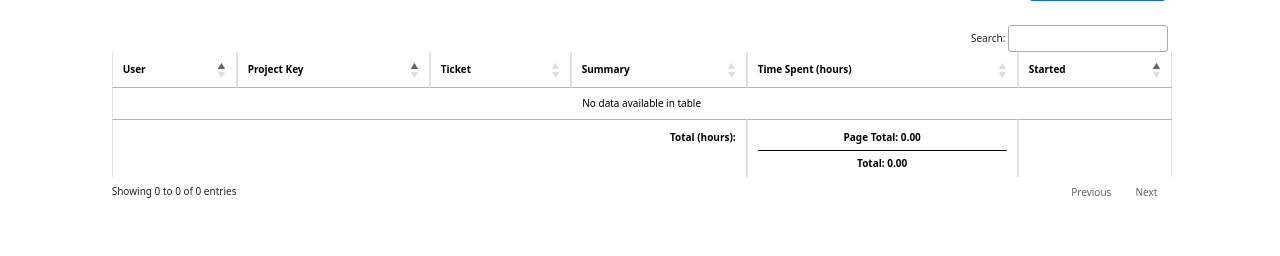
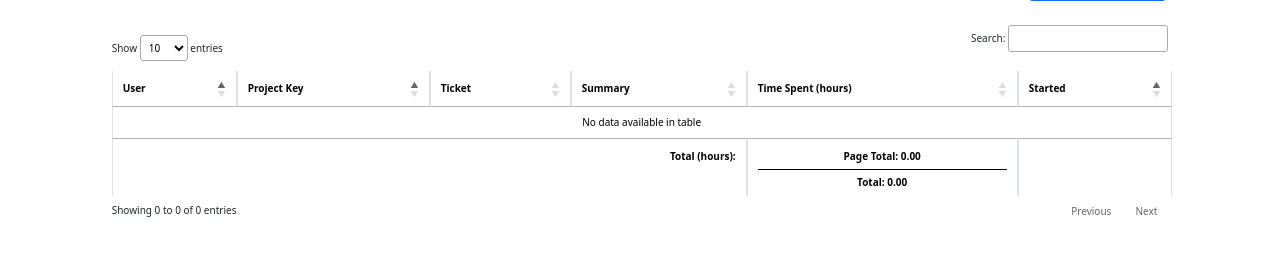
Before and after one commit to dhaval-joshi/jira-worklog-extractor, a Python web app: template templates/index.html in a window 1280 px wide. Shown: the part 296-552 px from the top of the page. Run offline with Jinja, Linux system fonts and the light colour scheme; the template is opened without the code that fills it, so the values that code supplies are empty; some libraries are stand-ins or nearby versions.

Commit message:
- Fix flask depndency issue  - Added page-size selection  - dropdown on data table.  - Minor UI optimizations

```diff
--- a/app.py
+++ b/app.py
@@ -6,6 +6,7 @@ import pytz
 import logging
 import json
 import os
+import pandas as pd
 
 if not os.path.exists('_logs'):
         os.makedirs('_logs')
--- a/requirements.txt
+++ b/requirements.txt
@@ -3,3 +3,4 @@ requests==2.26.0
 pytz==2021.1
 Jinja2==3.0.1
 gunicorn==20.1.0
+Werkzeug==2.0.1
--- a/templates/index.html
+++ b/templates/index.html
@@ -126,6 +126,15 @@
             background-color: #0d6efd;
         }
 
+        .dt-buttons {
+            padding: 10px 0;
+        }
+
+        .dataTables_length,
+        .worklogTable_filter {
+            padding: 10px 0;
+        }
+
         .btn-xs {
             padding: .25rem .4rem;
             font-size: .875rem;
@@ -153,7 +162,9 @@
                     <div class="form-group">
                         <label for="jiraUsers" class="form-label"><strong
                                 class="text-danger">&nbsp;*&nbsp;</strong>Search Jira Users</label>
-                        <select id="jiraUsers"  class="form-control" multiple required oninvalid="this.setCustomValidity('Select at least one user')" oninput="setCustomValidity('')" ></select>
+                        <select id="jiraUsers" class="form-control" multiple required
+                            oninvalid="this.setCustomValidity('Select at least one user')"
+                            oninput="setCustomValidity('')"></select>
                     </div>
                 </div>
                 <div>&nbsp;</div>
@@ -165,12 +176,14 @@
                     <div class="col-md-2">
                         <label for="start_date" class="form-label"><strong
                                 class="text-danger">&nbsp;*&nbsp;</strong>Start Date</label>
-                        <input type="date" class="form-control" id="start_date" required oninvalid="this.setCustomValidity('Select start date')" oninput="setCustomValidity('')" >
+                        <input type="date" class="form-control" id="start_date" required
+                            oninvalid="this.setCustomValidity('Select start date')" oninput="setCustomValidity('')">
                     </div>
                     <div class="col-md-2">
                         <label for="end_date" class="form-label"><strong class="text-danger">&nbsp;*&nbsp;</strong>End
                             Date</label>
-                        <input type="date" class="form-control" id="end_date" required oninvalid="this.setCustomValidity('Select end date')" oninput="setCustomValidity('')" >
+                        <input type="date" class="form-control" id="end_date" required
+                            oninvalid="this.setCustomValidity('Select end date')" oninput="setCustomValidity('')">
                     </div>
                     <div class="col-md-4">
                         <button type="submit" class="btn btn-primary mt-4 float-md-end">Fetch Worklogs</button>
@@ -259,7 +272,7 @@
             var isLoggedIn = false; // Initial state, to be updated by the server or login status
             var table = $('#worklogTable').DataTable({
                 "order": [[1, "asc"], [2, "asc"], [8, "asc"]],
-                dom: 'Bfrtip', // Define the button placement
+                dom: 'Blfrtip', // Define the button placement
                 buttons: [
                     {
                         extend: 'excel', // Enable Excel export
@@ -438,6 +451,10 @@
 
                             table.columns.adjust().draw(); // Recalculate the subtotal
                             table.search('').draw();
+
+
+                            $('#worklogTable').removeStyle('width');
+
                             hideModal();
                         }
                     })
@@ -452,10 +469,19 @@
                     })
 
             });
-
-
         });
 
+        (function ($) {
+            $.fn.removeStyle = function (style) {
+                var search = new RegExp(style + '[^;]+;?', 'g');
+
+                return this.each(function () {
+                    $(this).attr('style', function (i, style) {
+                        return style && style.replace(search, '');
+                    });
+                });
+            };
+        }(jQuery));
 
         function hideModal() {
 
```
